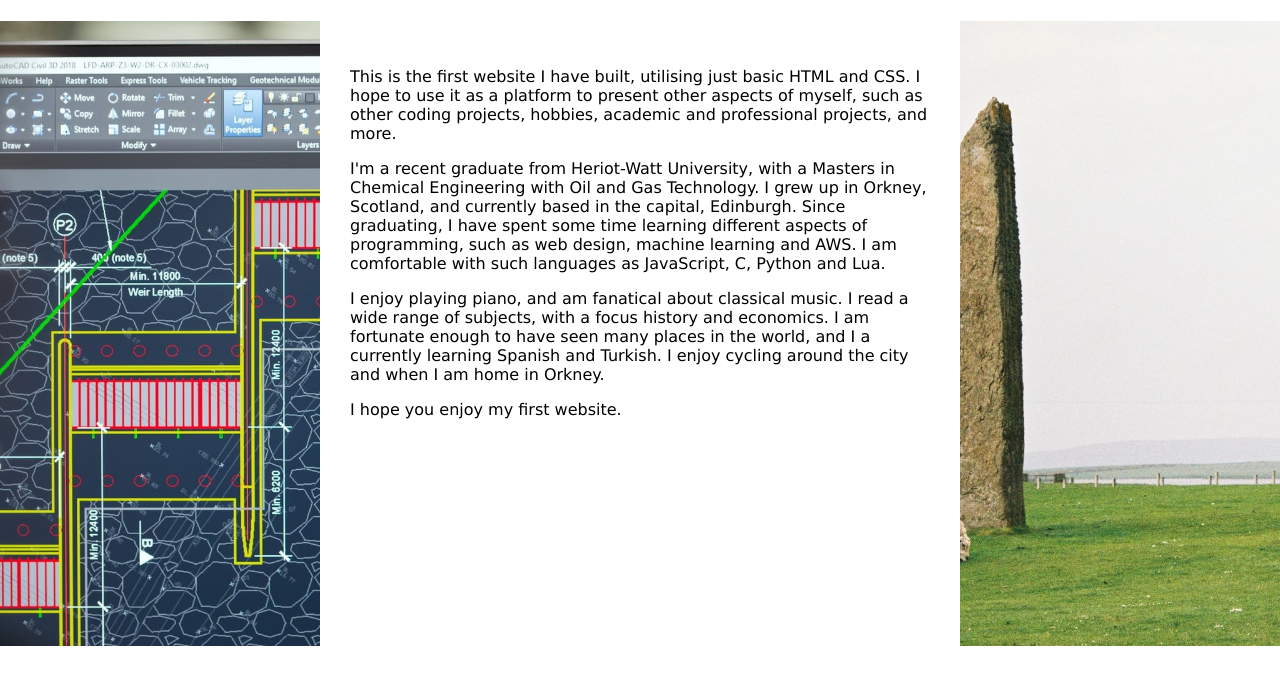
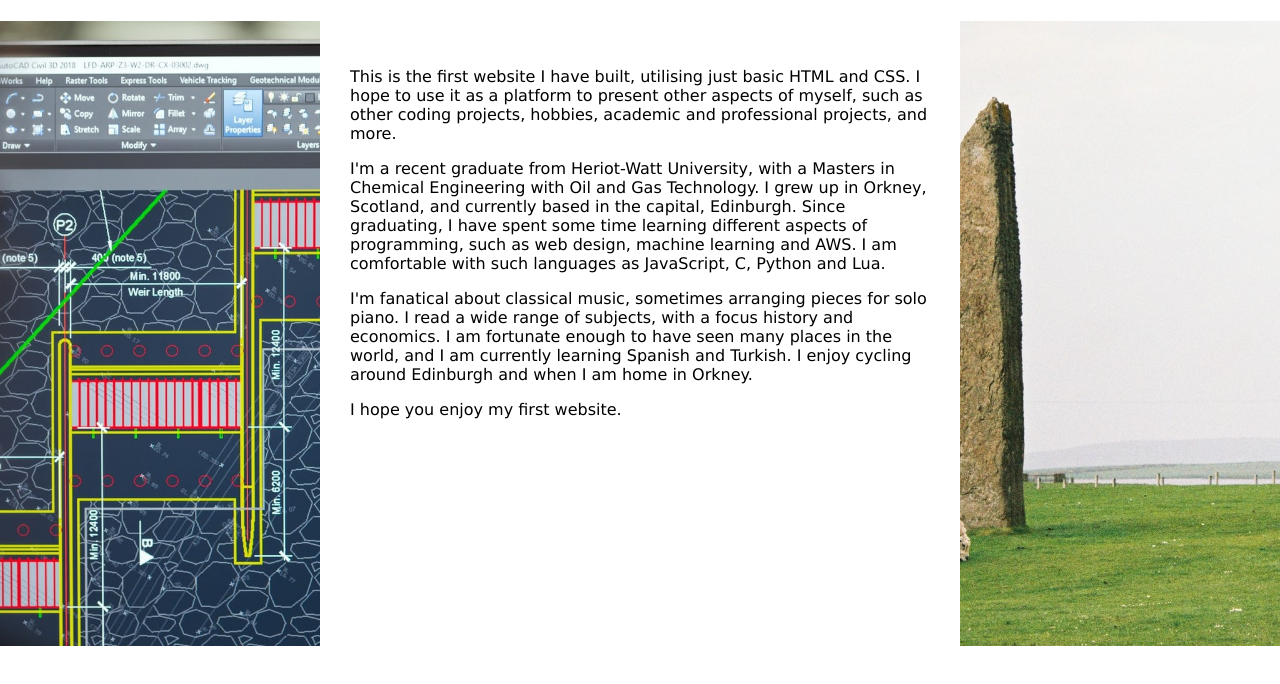
Before and after one commit to thomaspenny/thomaspenny.github.io, a plain HTML site: page about.html in a window 1280 px wide. Shown: the part 88-772 px from the top of the page. Drawn offline with Linux system fonts and the light colour scheme; a web font is replaced by a local one.

Commit message:
Update about.html

```diff
--- a/about.html
+++ b/about.html
@@ -45,9 +45,9 @@
             I grew up in Orkney, Scotland, and currently based in the capital, Edinburgh.  Since graduating,
             I have spent some time learning different aspects of programming, such as web design, machine learning and AWS.
             I am comfortable with such languages as JavaScript, C, Python and Lua.   </p><p>
-            I enjoy playing piano, and am fanatical about classical music. I read a wide range of subjects, with a focus history and economics.
-            I am fortunate enough to have seen many places in the world, and I a currently
-            learning Spanish and Turkish. I enjoy cycling around the city and when I am home in Orkney.
+            I'm fanatical about classical music, sometimes arranging pieces for solo piano. I read a wide range of subjects, with a focus history and economics.
+            I am fortunate enough to have seen many places in the world, and I am currently
+            learning Spanish and Turkish. I enjoy cycling around Edinburgh and when I am home in Orkney.
           </p>
           <p> I hope you enjoy my first website.</p>
         </div>
```
